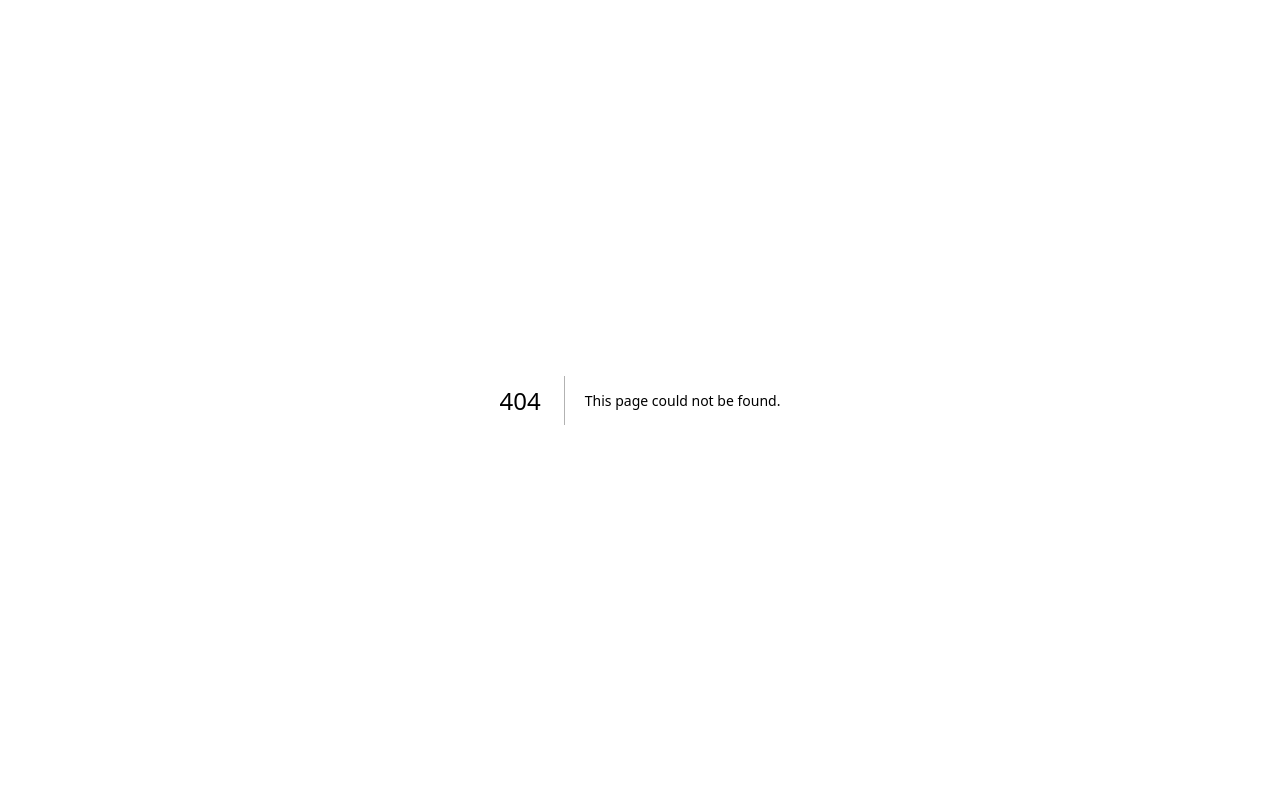
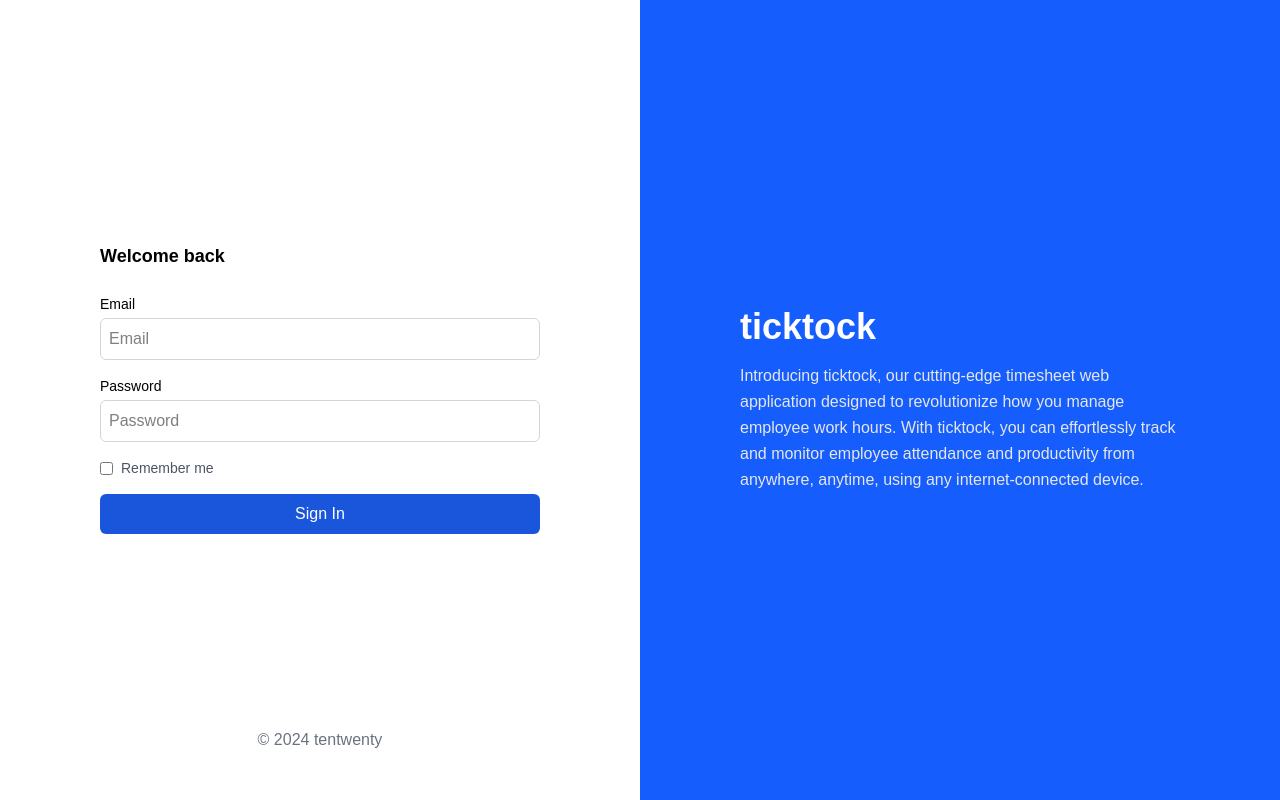
Before and after one commit to Priyaljain2703/Timesheet-Management-App, a Next.js app: page /auth/login in a window 1280 px wide. Before the commit this address had no page. Built offline with nearby package versions, Linux system fonts and the light colour scheme.

Commit message:
login ui done

```diff
--- /dev/null
+++ b/src/app/auth/login/page.tsx
@@ -0,0 +1,31 @@
+import LoginForm from "@/components/auth/LoginForm";
+
+export default function LoginPage() {
+  return (
+    <div className="min-h-screen flex text-black">
+
+      <div className="w-full md:w-1/2 flex flex-col justify-between px-25 py-12">
+
+        <div className="flex-1 flex flex-col justify-center">
+          <div>
+            <h2 className="text-lg font-semibold mb-6 ">Welcome back</h2>
+            <LoginForm />
+          </div>
+        </div>
+
+
+        <p className="text-md text-gray-500 text-center">© 2024 tentwenty</p>
+      </div>
+
+      <div className="hidden md:flex w-1/2 bg-blue-600 text-white flex-col justify-center px-25">
+        <h1 className="text-4xl font-semibold  mb-4">ticktock</h1>
+        <p className="text-md text-[#E5E7EB] leading-relaxed">
+          Introducing ticktock, our cutting-edge timesheet web application designed
+          to revolutionize how you manage employee work hours. With ticktock, you
+          can effortlessly track and monitor employee attendance and productivity
+          from anywhere, anytime, using any internet-connected device.
+        </p>
+      </div>
+    </div>
+  );
+}
--- a/src/app/page.tsx
+++ b/src/app/page.tsx
@@ -1,103 +1,10 @@
-import Image from "next/image";
+import React from 'react'
+import LoginPage from './auth/login/page'
 
-export default function Home() {
+function Page() {
   return (
-    <div className="font-sans grid grid-rows-[20px_1fr_20px] items-center justify-items-center min-h-screen p-8 pb-20 gap-16 sm:p-20">
-      <main className="flex flex-col gap-[32px] row-start-2 items-center sm:items-start">
-        <Image
-          className="dark:invert"
-          src="/next.svg"
-          alt="Next.js logo"
-          width={180}
-          height={38}
-          priority
-        />
-        <ol className="font-mono list-inside list-decimal text-sm/6 text-center sm:text-left">
-          <li className="mb-2 tracking-[-.01em]">
-            Get started by editing{" "}
-            <code className="bg-black/[.05] dark:bg-white/[.06] font-mono font-semibold px-1 py-0.5 rounded">
-              src/app/page.tsx
-            </code>
-            .
-          </li>
-          <li className="tracking-[-.01em]">
-            Save and see your changes instantly.
-          </li>
-        </ol>
+    <div><LoginPage/></div>
+  )
+}
 
-        <div className="flex gap-4 items-center flex-col sm:flex-row">
-          <a
-            className="rounded-full border border-solid border-transparent transition-colors flex items-center justify-center bg-foreground text-background gap-2 hover:bg-[#383838] dark:hover:bg-[#ccc] font-medium text-sm sm:text-base h-10 sm:h-12 px-4 sm:px-5 sm:w-auto"
-            href="https://vercel.com/new?utm_source=create-next-app&utm_medium=appdir-template-tw&utm_campaign=create-next-app"
-            target="_blank"
-            rel="noopener noreferrer"
-          >
-            <Image
-              className="dark:invert"
-              src="/vercel.svg"
-              alt="Vercel logomark"
-              width={20}
-              height={20}
-            />
-            Deploy now
-          </a>
-          <a
-            className="rounded-full border border-solid border-black/[.08] dark:border-white/[.145] transition-colors flex items-center justify-center hover:bg-[#f2f2f2] dark:hover:bg-[#1a1a1a] hover:border-transparent font-medium text-sm sm:text-base h-10 sm:h-12 px-4 sm:px-5 w-full sm:w-auto md:w-[158px]"
-            href="https://nextjs.org/docs?utm_source=create-next-app&utm_medium=appdir-template-tw&utm_campaign=create-next-app"
-            target="_blank"
-            rel="noopener noreferrer"
-          >
-            Read our docs
-          </a>
-        </div>
-      </main>
-      <footer className="row-start-3 flex gap-[24px] flex-wrap items-center justify-center">
-        <a
-          className="flex items-center gap-2 hover:underline hover:underline-offset-4"
-          href="https://nextjs.org/learn?utm_source=create-next-app&utm_medium=appdir-template-tw&utm_campaign=create-next-app"
-          target="_blank"
-          rel="noopener noreferrer"
-        >
-          <Image
-            aria-hidden
-            src="/file.svg"
-            alt="File icon"
-            width={16}
-            height={16}
-          />
-          Learn
-        </a>
-        <a
-          className="flex items-center gap-2 hover:underline hover:underline-offset-4"
-          href="https://vercel.com/templates?framework=next.js&utm_source=create-next-app&utm_medium=appdir-template-tw&utm_campaign=create-next-app"
-          target="_blank"
-          rel="noopener noreferrer"
-        >
-          <Image
-            aria-hidden
-            src="/window.svg"
-            alt="Window icon"
-            width={16}
-            height={16}
-          />
-          Examples
-        </a>
-        <a
-          className="flex items-center gap-2 hover:underline hover:underline-offset-4"
-          href="https://nextjs.org?utm_source=create-next-app&utm_medium=appdir-template-tw&utm_campaign=create-next-app"
-          target="_blank"
-          rel="noopener noreferrer"
-        >
-          <Image
-            aria-hidden
-            src="/globe.svg"
-            alt="Globe icon"
-            width={16}
-            height={16}
-          />
-          Go to nextjs.org →
-        </a>
-      </footer>
-    </div>
-  );
-}
+export default Page
--- /dev/null
+++ b/src/components/auth/LoginForm.tsx
@@ -0,0 +1,70 @@
+
+
+'use client';
+
+import { useState } from 'react';
+import { useRouter } from 'next/navigation';
+
+
+export default function LoginForm() {
+  const router = useRouter();
+  const [email, setEmail] = useState('');
+  const [password, setPassword] = useState('');
+  const [error, setError] = useState('');
+    const [rememberMe, setRememberMe] = useState(false);
+
+  const handleSubmit = async (e: React.FormEvent) => {
+    e.preventDefault();
+  };
+
+  return (
+    <form onSubmit={handleSubmit} className="space-y-4">
+      {error && <p className="text-sm text-red-500">{error}</p>}
+
+      <div>
+        <label htmlFor="email" className="block text-sm font-medium text-black">
+          Email
+        </label>
+        <input
+          id="email"
+          type="email"
+          placeholder='Email'
+          className="mt-1 w-full rounded-md border border-gray-300 p-2 focus:outline-none focus:ring-2 focus:ring-gray-500"
+          value={email}
+          onChange={(e) => setEmail(e.target.value)}
+          required
+        />
+      </div>
+
+      <div>
+        <label htmlFor="password" className="block text-sm font-medium text-black">
+          Password
+        </label>
+        <input
+          id="password"
+          type="password"
+          placeholder='Password'
+          className="mt-1 w-full rounded-md border border-gray-300 p-2 focus:outline-none focus:ring-2 focus:ring-gray-500"
+          value={password}
+          onChange={(e) => setPassword(e.target.value)}
+          required
+        />
+      </div>
+        <label className="flex items-center text-sm text-gray-600">
+          <input
+            type="checkbox"
+            checked={rememberMe}
+            onChange={() => setRememberMe(!rememberMe)}
+            className="mr-2"
+          />
+          Remember me
+        </label>
+      <button
+        type="submit"
+        className="w-full rounded-md bg-[#1A56DB] py-2 text-white hover:bg-[#1a57dbf1] transition"
+      >
+        Sign In
+      </button>
+    </form>
+  );
+}
```
